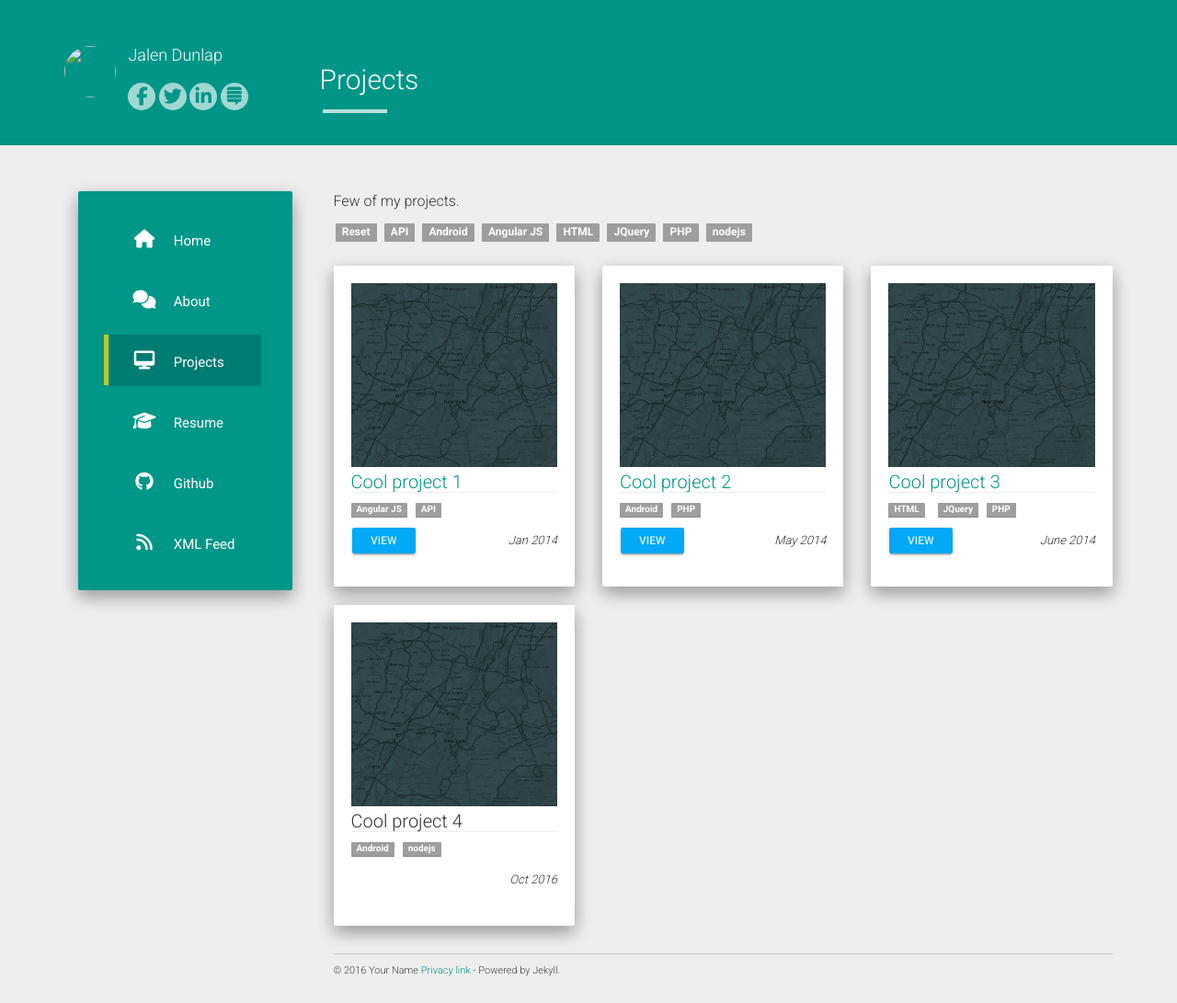
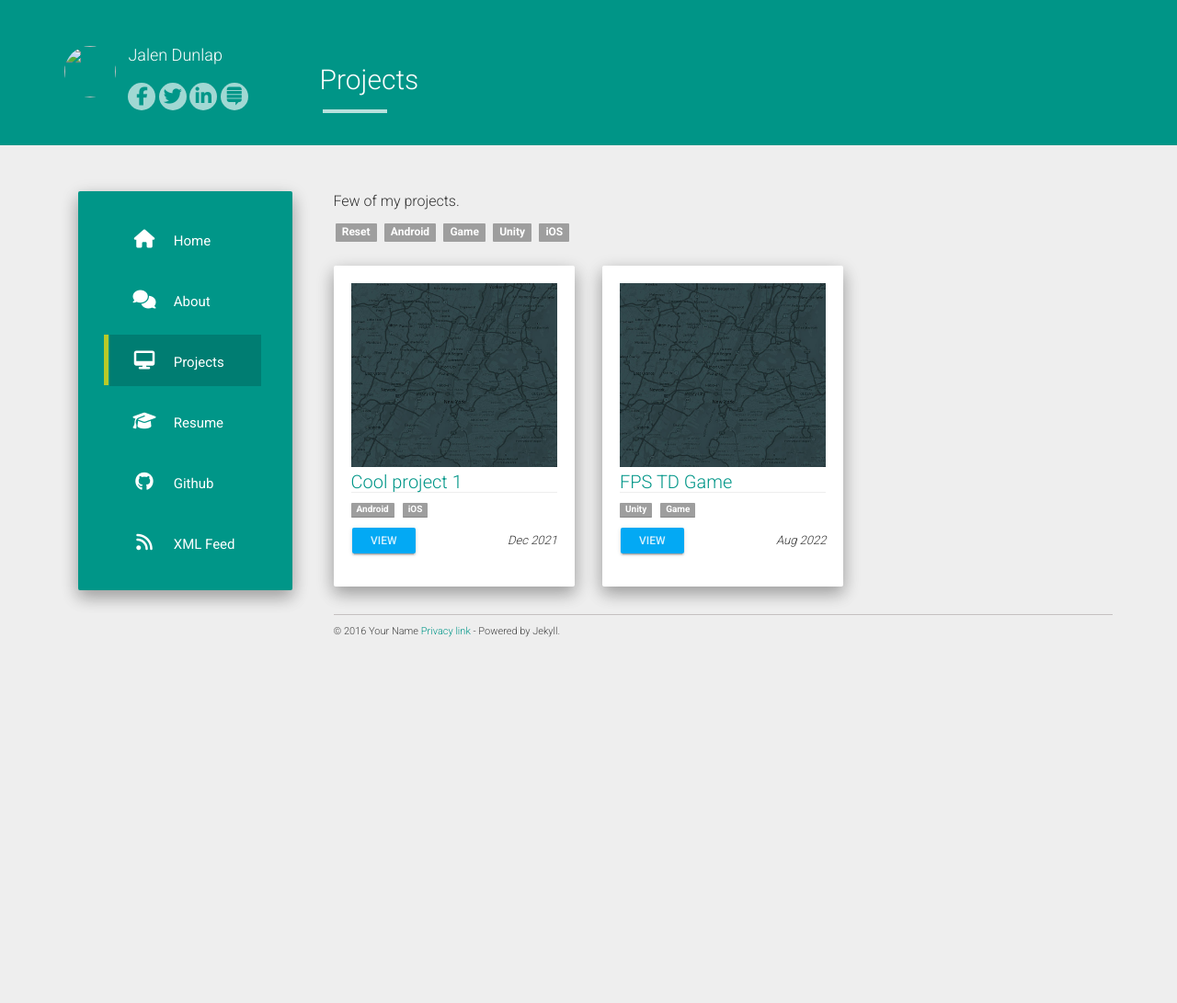
Before and after one commit to Jalen-Dunlap/jalen-dunlap.github.io, a Jekyll site: the page built from projects.md, in a window 1280 px wide. Shown: the whole page at 92% size. Built offline with Jekyll 4.4.1, drawn with Linux system fonts in a browser that asks for light colours; nearby versions of some CDN libraries; after the commit the page ends 900 px from its top, so only the background shows below that.

Commit message:
Update projects.json

```diff
--- a/_data/projects.json
+++ b/_data/projects.json
@@ -3,28 +3,15 @@
 		"name": "Cool project 1",
 		"image": "placeholder.jpg",
 		"url": "#",
-		"date": "Jan 2014",
-		"tags": ["Angular JS","API"]
+		"date": "Dec 2021",
+		"tags": ["Android","iOS"]
 	},
 	{
-		"name": "Cool project 2",
+		"name": "FPS TD Game",
 		"image": "placeholder.jpg",
 		"url": "#",
-		"date": "May 2014",
-		"tags": ["Android","PHP"]
-	},
-	{
-		"name": "Cool project 3",
-		"image": "placeholder.jpg",
-		"url": "#",
-		"date": "June 2014",
-		"tags": ["HTML","JQuery","PHP"]
-	},
-	{
-		"name": "Cool project 4",
-		"image": "placeholder.jpg",
-		"date": "Oct 2016",
-		"tags": ["Android","nodejs"]
+		"date": "Aug 2022",
+		"tags": ["Unity","Game"]
 	}
 
 ]
```
